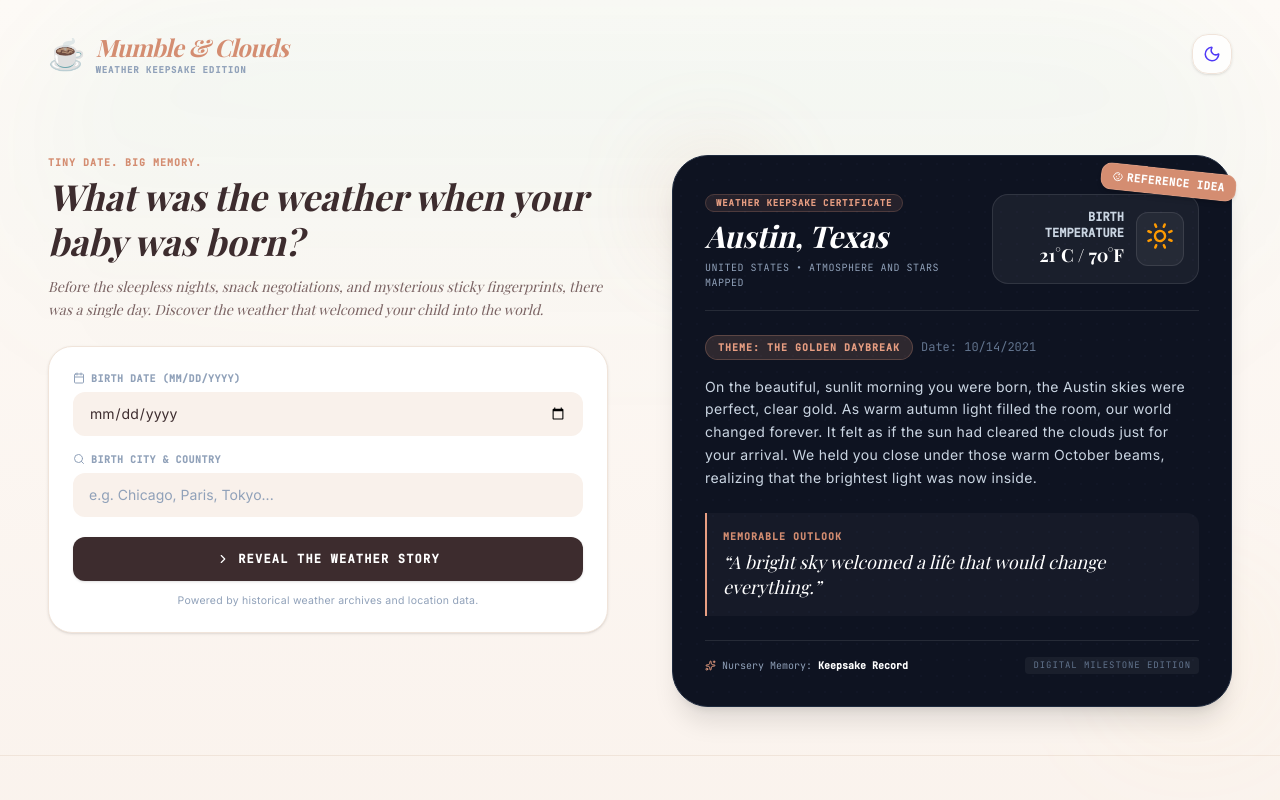
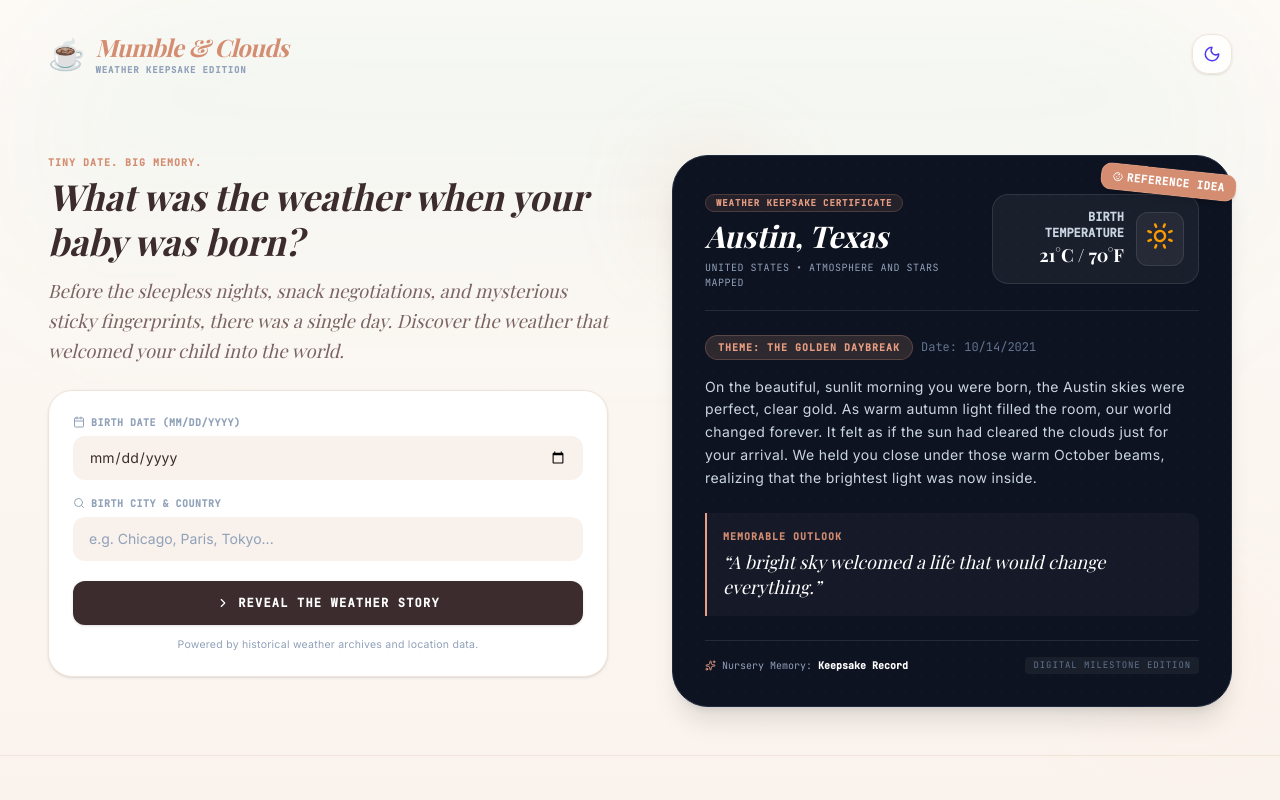
Before and after one commit to dakotak8-droid/weather-kidlic, a React (Vite) app: page / in a window 1280 px wide. Shown: the top 800 px of the page. Built offline with nearby package versions, Linux system fonts and the light colour scheme; a web font is replaced by a local one.

Commit message:
style: increase font size of birth weather description
Improve readability of the introductory text on the birth weather story component for better accessibility across devices.

```diff
--- a/src/components/BirthWeatherStory.tsx
+++ b/src/components/BirthWeatherStory.tsx
@@ -498,7 +498,7 @@ export default function BirthWeatherStory() {
             <h2 className="font-serif italic font-extrabold text-3xl sm:text-4xl leading-tight text-[#3D2C2E] dark:text-[#FEFAF6]">
               What was the weather when your baby was born?
             </h2>
-            <p className="text-sm italic text-[#7A6363] dark:text-slate-400 font-serif mt-3 leading-relaxed">
+            <p className="text-[1.1rem] md:text-[1.15rem] italic text-[#7A6363] dark:text-slate-400 font-serif mt-3 leading-relaxed">
               Before the sleepless nights, snack negotiations, and mysterious sticky fingerprints, there was a single day. Discover the weather that welcomed your child into the world.
             </p>
           </div>
```
